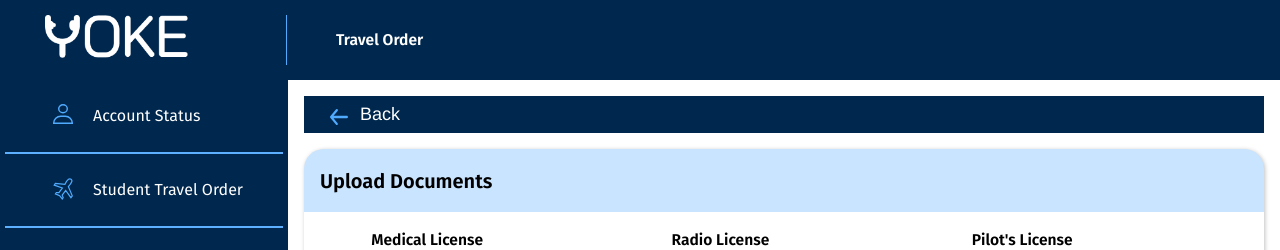
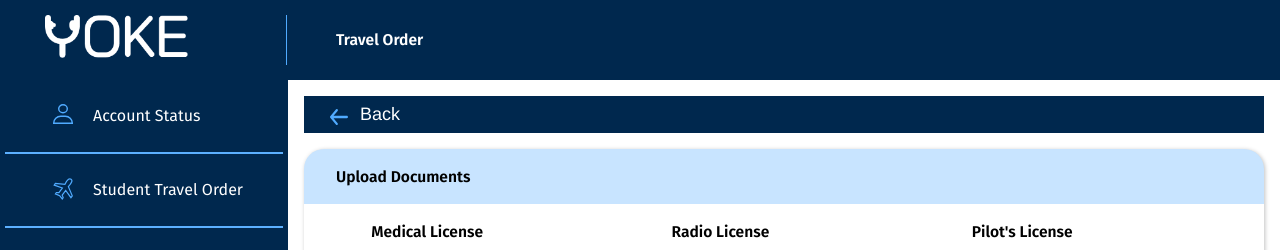
Before and after one commit to adilsaju/yoke, a React (Create React App) app in the folder client/: page /student-account-status/upload-document in a window 1280 px wide. Shown: the top 250 px of the page. Built offline with nearby package versions, Linux system fonts and the light colour scheme; no server answers; a web font is replaced by a local one.

Commit message:
fixed .topOfTheBox h3

```diff
--- a/client/src/components/AdminDashboard/viewprofile.css
+++ b/client/src/components/AdminDashboard/viewprofile.css
@@ -224,9 +224,9 @@
     padding: 0;
 }
 
-.topOfTheBox h3 {
+/* .topOfTheBox h3 {
 padding: 0;
-}
+} */
 
 .imageupload {
     border-bottom: none;
--- a/client/src/components/StudentDashboard/UploadDocument.js
+++ b/client/src/components/StudentDashboard/UploadDocument.js
@@ -136,7 +136,7 @@ const fetchTasks = async (loggedInUser) => {
 
           <div className="box">
             <div className="topOfTheBox">
-              <h2>Upload Documents</h2>
+              <h3>Upload Documents</h3>
             </div>
                 {console.log(students)}
                 {console.log("wah")}
```
